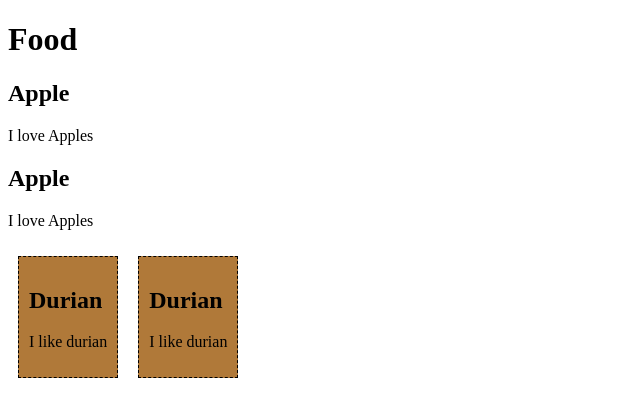
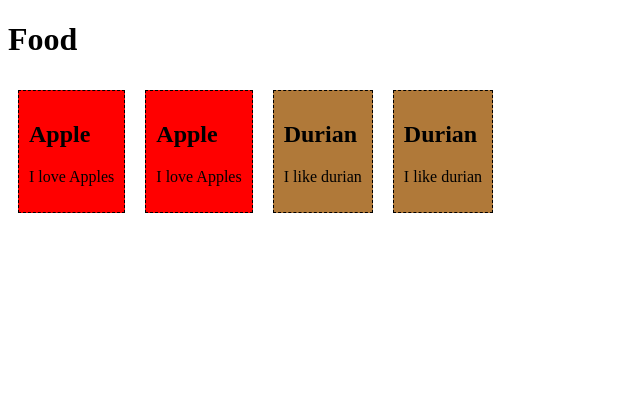
Before and after one commit to H1karuuu/WEBPROG-IT241-Vuejs, a Vue app in the folder firstsfc/: page / in a window 1280 px wide. Shown: the top 416 px of the page, without its empty margins (0-640 px from the left). Built offline with nearby package versions, Linux system fonts and the light colour scheme.

Commit message:
fixed and error

```diff
--- a/firstsfc/src/components/FoodItem.vue
+++ b/firstsfc/src/components/FoodItem.vue
@@ -1,5 +1,5 @@
 <template>
-    <div class="Apple">
+    <div class="apple">
         <h2>{{ name }}</h2>
         <p>{{ message }}</p>
     </div>
@@ -17,12 +17,11 @@ export default {
 </script>
 
 <style>
-  .santol {
+  .apple {
     border: dashed black 1px;
     display: inline-block;
     margin: 10px;
     padding: 10px;
-    background-color: #C22820;
+    background-color: red;
   }
-
 </style>
```
